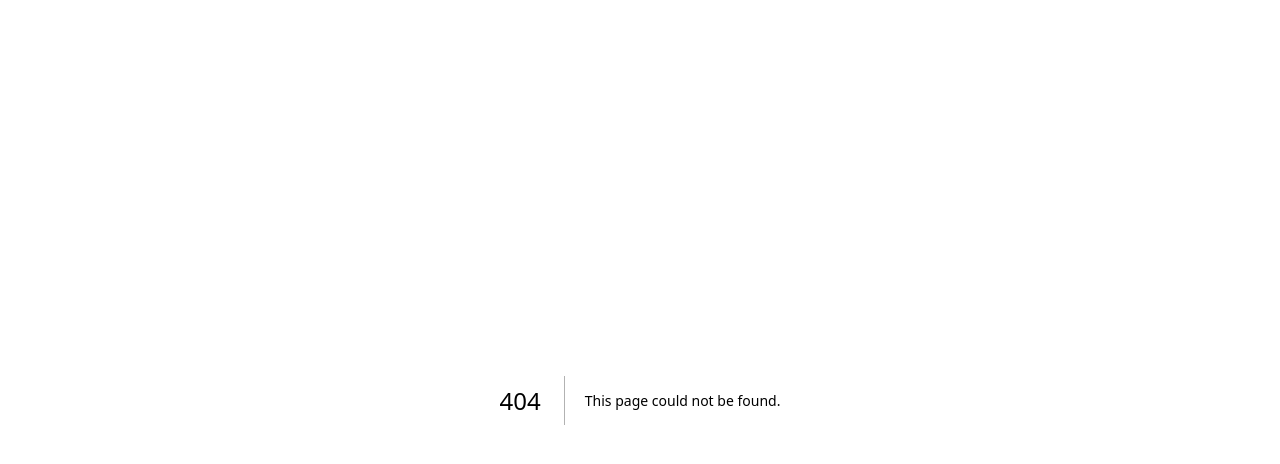
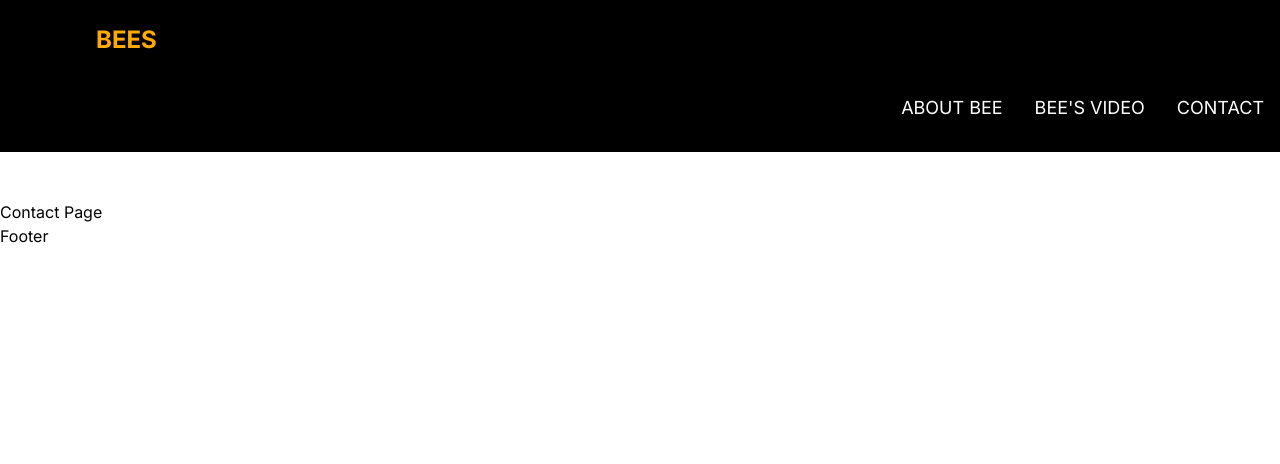
Before and after one commit to Syalcindag/bees, a Next.js app: page /contact in a window 1280 px wide. Before the commit this address had no page. Shown: the top 464 px of the page. Built offline with nearby package versions, Linux system fonts and the light colour scheme.

Commit message:
Create nextjs project and create project structure and develop navbar

```diff
--- /dev/null
+++ b/app/components/Footer.jsx
@@ -0,0 +1,9 @@
+import React from 'react'
+
+const Footer = () => {
+  return (
+    <div>Footer</div>
+  )
+}
+
+export default Footer;
--- /dev/null
+++ b/app/components/Navbar.jsx
@@ -0,0 +1,41 @@
+"use client"
+
+import Link from "next/link";
+import { useState } from "react";
+import {FaBars, FaTimesCircle } from "react-icons/fa";
+
+const Navbar = () => {
+
+    const [navbar, setNavbar] = useState(false);
+  return (
+    <nav className="w-full bg-black text-white fixed top-0 right-0 z-10">
+        <div className="justify-between px-4 mx-auto md:flex md:items-center md:px-8 lg:max-w-6xl">
+            <div className="flex justify-between items-center py-3 md:py-6">
+                <Link href="/">
+                    <h2 className="text-3xl text-[var(--primary-color)] font-bold uppercase md:text-2xl">Bees</h2>
+                </Link>
+                <div className="md:hidden">
+                    <button className="p-2 rounded-md outline-none text-2xl text-[var(--primary-color)]" onClick={() => setNavbar(!navbar)}>
+                        {navbar ? <FaTimesCircle/> : <FaBars/>}
+                    </button>
+                </div>
+            </div>
+        </div>
+        <div className={`flex-1 jsutify-self-center pb-3 mt-8 md:block md:pb-0 md:mt-0 ${navbar ? 'p-12 md:p-0 block' : 'hidden'}`}>
+            <ul className="h-screen justify-end items-center md:h-auto md:flex">
+                <li className="text-left p-3 md:mb-4 uppercase front-bold text-2xl md:text-[18px] md:px-4 hover:text-[var(--primary-color)] cursor-pointer">
+                    <Link href="https://en.wikipedia.org/wiki/Bee" target="_blank" onClick={() => setNavbar(!navbar)}>About Bee</Link>
+                </li>
+                <li className="text-left p-3 md:mb-4 uppercase front-bold text-2xl md:text-[18px] md:px-4 hover:text-[var(--primary-color)] cursor-pointer">
+                    <Link href="/#bee" onClick={() => setNavbar(!navbar)}>Bee's Video</Link>
+                </li>
+                <li className="text-left p-3 md:mb-4 uppercase front-bold text-2xl md:text-[18px] md:px-4 hover:text-[var(--primary-color)] cursor-pointer">
+                    <Link href="/contact" onClick={() => setNavbar(!navbar)}>contact</Link>
+                </li>
+            </ul>
+        </div>
+    </nav>
+  )
+}
+
+export default Navbar;
--- /dev/null
+++ b/app/contact/page.jsx
@@ -0,0 +1,10 @@
+import React from "react";
+
+const page = () =>
+{
+    return (
+        <div className="mt-[200px]">Contact Page</div>
+    )
+}
+
+export default page;
--- a/app/globals.css
+++ b/app/globals.css
@@ -2,26 +2,6 @@
 @tailwind components;
 @tailwind utilities;
 
-:root {
-  --foreground-rgb: 0, 0, 0;
-  --background-start-rgb: 214, 219, 220;
-  --background-end-rgb: 255, 255, 255;
+:root{
+    --primary-color: #fa0;
 }
-
-@media (prefers-color-scheme: dark) {
-  :root {
-    --foreground-rgb: 255, 255, 255;
-    --background-start-rgb: 0, 0, 0;
-    --background-end-rgb: 0, 0, 0;
-  }
-}
-
-body {
-  color: rgb(var(--foreground-rgb));
-  background: linear-gradient(
-      to bottom,
-      transparent,
-      rgb(var(--background-end-rgb))
-    )
-    rgb(var(--background-start-rgb));
-}
--- a/app/layout.js
+++ b/app/layout.js
@@ -1,5 +1,9 @@
 import './globals.css'
 import { Inter } from 'next/font/google'
+
+import Navbar from './components/Navbar'
+import Footer from './components/Footer'
+
 
 const inter = Inter({ subsets: ['latin'] })
 
@@ -11,7 +15,11 @@ export const metadata = {
 export default function RootLayout({ children }) {
   return (
     <html lang="en">
-      <body className={inter.className}>{children}</body>
+      <body className={inter.className}>
+        <Navbar/>
+        {children}
+        <Footer/>
+        </body>
     </html>
   )
 }
--- a/app/page.js
+++ b/app/page.js
@@ -1,113 +1,9 @@
-import Image from 'next/image'
+
 
 export default function Home() {
   return (
-    <main className="flex min-h-screen flex-col items-center justify-between p-24">
-      <div className="z-10 max-w-5xl w-full items-center justify-between font-mono text-sm lg:flex">
-        <p className="fixed left-0 top-0 flex w-full justify-center border-b border-gray-300 bg-gradient-to-b from-zinc-200 pb-6 pt-8 backdrop-blur-2xl dark:border-neutral-800 dark:bg-zinc-800/30 dark:from-inherit lg:static lg:w-auto  lg:rounded-xl lg:border lg:bg-gray-200 lg:p-4 lg:dark:bg-zinc-800/30">
-          Get started by editing&nbsp;
-          <code className="font-mono font-bold">app/page.js</code>
-        </p>
-        <div className="fixed bottom-0 left-0 flex h-48 w-full items-end justify-center bg-gradient-to-t from-white via-white dark:from-black dark:via-black lg:static lg:h-auto lg:w-auto lg:bg-none">
-          <a
-            className="pointer-events-none flex place-items-center gap-2 p-8 lg:pointer-events-auto lg:p-0"
-            href="https://vercel.com?utm_source=create-next-app&utm_medium=appdir-template&utm_campaign=create-next-app"
-            target="_blank"
-            rel="noopener noreferrer"
-          >
-            By{' '}
-            <Image
-              src="/vercel.svg"
-              alt="Vercel Logo"
-              className="dark:invert"
-              width={100}
-              height={24}
-              priority
-            />
-          </a>
-        </div>
-      </div>
-
-      <div className="relative flex place-items-center before:absolute before:h-[300px] before:w-[480px] before:-translate-x-1/2 before:rounded-full before:bg-gradient-radial before:from-white before:to-transparent before:blur-2xl before:content-[''] after:absolute after:-z-20 after:h-[180px] after:w-[240px] after:translate-x-1/3 after:bg-gradient-conic after:from-sky-200 after:via-blue-200 after:blur-2xl after:content-[''] before:dark:bg-gradient-to-br before:dark:from-transparent before:dark:to-blue-700 before:dark:opacity-10 after:dark:from-sky-900 after:dark:via-[#0141ff] after:dark:opacity-40 before:lg:h-[360px] z-[-1]">
-        <Image
-          className="relative dark:drop-shadow-[0_0_0.3rem_#ffffff70] dark:invert"
-          src="/next.svg"
-          alt="Next.js Logo"
-          width={180}
-          height={37}
-          priority
-        />
-      </div>
-
-      <div className="mb-32 grid text-center lg:max-w-5xl lg:w-full lg:mb-0 lg:grid-cols-4 lg:text-left">
-        <a
-          href="https://nextjs.org/docs?utm_source=create-next-app&utm_medium=appdir-template&utm_campaign=create-next-app"
-          className="group rounded-lg border border-transparent px-5 py-4 transition-colors hover:border-gray-300 hover:bg-gray-100 hover:dark:border-neutral-700 hover:dark:bg-neutral-800/30"
-          target="_blank"
-          rel="noopener noreferrer"
-        >
-          <h2 className={`mb-3 text-2xl font-semibold`}>
-            Docs{' '}
-            <span className="inline-block transition-transform group-hover:translate-x-1 motion-reduce:transform-none">
-              -&gt;
-            </span>
-          </h2>
-          <p className={`m-0 max-w-[30ch] text-sm opacity-50`}>
-            Find in-depth information about Next.js features and API.
-          </p>
-        </a>
-
-        <a
-          href="https://nextjs.org/learn?utm_source=create-next-app&utm_medium=appdir-template-tw&utm_campaign=create-next-app"
-          className="group rounded-lg border border-transparent px-5 py-4 transition-colors hover:border-gray-300 hover:bg-gray-100 hover:dark:border-neutral-700 hover:dark:bg-neutral-800 hover:dark:bg-opacity-30"
-          target="_blank"
-          rel="noopener noreferrer"
-        >
-          <h2 className={`mb-3 text-2xl font-semibold`}>
-            Learn{' '}
-            <span className="inline-block transition-transform group-hover:translate-x-1 motion-reduce:transform-none">
-              -&gt;
-            </span>
-          </h2>
-          <p className={`m-0 max-w-[30ch] text-sm opacity-50`}>
-            Learn about Next.js in an interactive course with&nbsp;quizzes!
-          </p>
-        </a>
-
-        <a
-          href="https://vercel.com/templates?framework=next.js&utm_source=create-next-app&utm_medium=appdir-template&utm_campaign=create-next-app"
-          className="group rounded-lg border border-transparent px-5 py-4 transition-colors hover:border-gray-300 hover:bg-gray-100 hover:dark:border-neutral-700 hover:dark:bg-neutral-800/30"
-          target="_blank"
-          rel="noopener noreferrer"
-        >
-          <h2 className={`mb-3 text-2xl font-semibold`}>
-            Templates{' '}
-            <span className="inline-block transition-transform group-hover:translate-x-1 motion-reduce:transform-none">
-              -&gt;
-            </span>
-          </h2>
-          <p className={`m-0 max-w-[30ch] text-sm opacity-50`}>
-            Explore the Next.js 13 playground.
-          </p>
-        </a>
-
-        <a
-          href="https://vercel.com/new?utm_source=create-next-app&utm_medium=appdir-template&utm_campaign=create-next-app"
-          className="group rounded-lg border border-transparent px-5 py-4 transition-colors hover:border-gray-300 hover:bg-gray-100 hover:dark:border-neutral-700 hover:dark:bg-neutral-800/30"
-          target="_blank"
-          rel="noopener noreferrer"
-        >
-          <h2 className={`mb-3 text-2xl font-semibold`}>
-            Deploy{' '}
-            <span className="inline-block transition-transform group-hover:translate-x-1 motion-reduce:transform-none">
-              -&gt;
-            </span>
-          </h2>
-          <p className={`m-0 max-w-[30ch] text-sm opacity-50`}>
-            Instantly deploy your Next.js site to a shareable URL with Vercel.
-          </p>
-        </a>
-      </div>
+    <main>
+      Home Page
     </main>
   )
 }
--- a/package.json
+++ b/package.json
@@ -16,6 +16,7 @@
     "postcss": "8.4.28",
     "react": "18.2.0",
     "react-dom": "18.2.0",
+    "react-icons": "^4.10.1",
     "tailwindcss": "3.3.3"
   }
 }
```
Also changed, not shown: app/components/Featured.jsx (added), app/components/Hero.jsx (added), app/components/Info.jsx (added), 1 other file (tests, documents, lock files or other folders).
